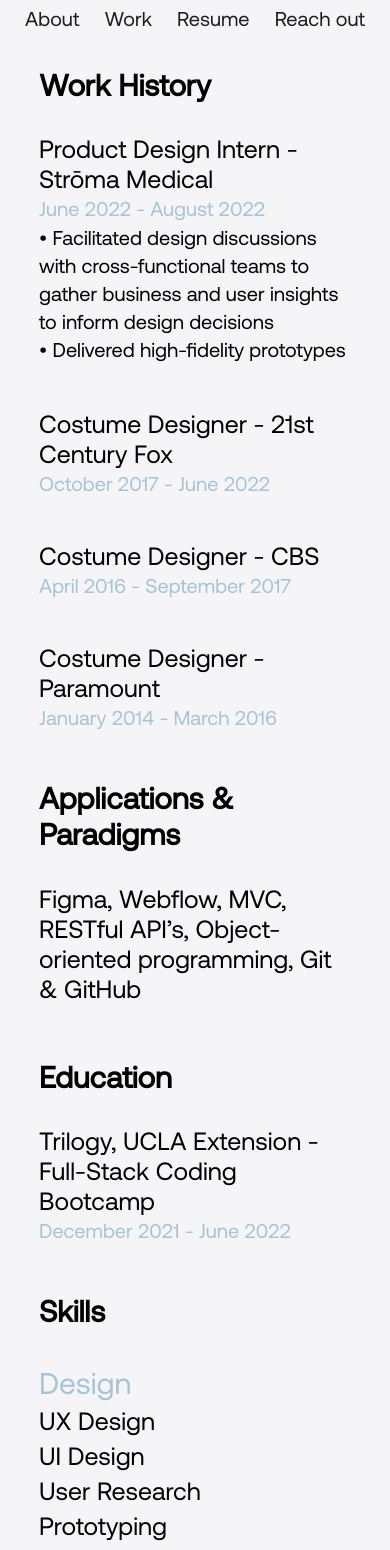
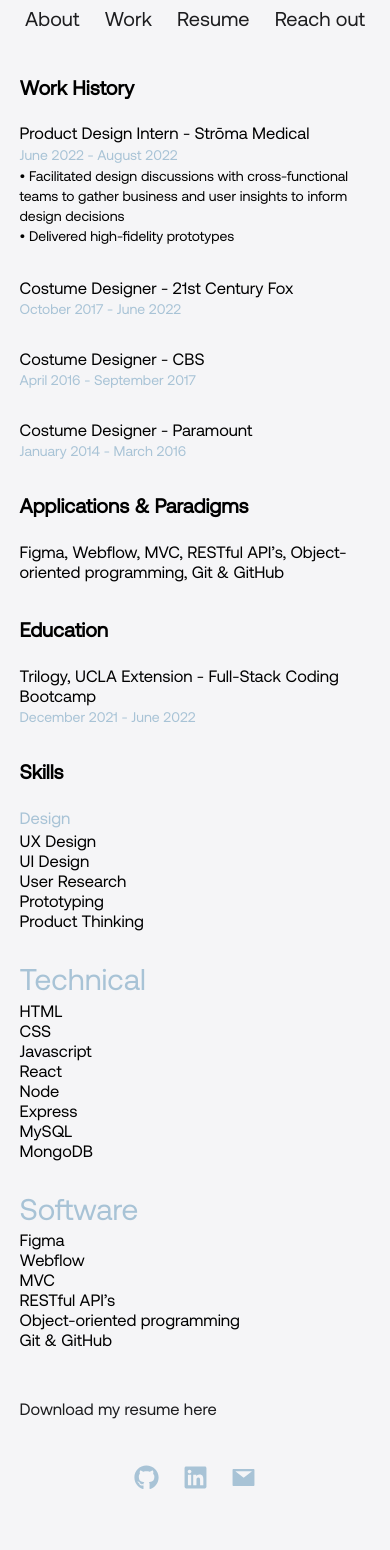
Before and after one commit to sophiehomer/react_portfolio, a React (Create React App) app: page /resume in a window 390 px wide. Shown: the top 1550 px of the page. After the commit the page ends 1505 px from the top, so only its background shows below. Built offline with nearby package versions, Linux system fonts and the light colour scheme.

Commit message:
resume media queries

```diff
--- a/src/index.css
+++ b/src/index.css
@@ -305,17 +305,24 @@
   padding-right: 20%;
 }
 
-.first,
+
 .second,
 .third,
 .fourth {
 text-align: left;
 font-size: 30px;
-/* color: #6E6E73; */
-/* color: #A8D80A; */
 color:#A8C3D6;
 font-family: aeonik-regular, sans-serif !important;
 margin-bottom: 0%;
+}
+
+.first {
+text-align: left;
+font-size: 30px;
+color:#A8C3D6;
+font-family: aeonik-regular, sans-serif !important;
+margin-bottom: 0%;
+margin-top: 0%;
 }
 
 .firstSummary,
@@ -424,7 +431,6 @@
   align-content: center;
   width: 100%;
   margin-bottom: 4%;
-  /* margin-top: 10%; */
 }
 
 .dinnerDrinksContainer {
@@ -1216,15 +1222,8 @@
         font-size: 20px;
       }
 
-
       }
 /* -------------------------- WORK MEDIA QUERIES --------------------------- */
-@media only screen and (max-width: 1269px) {
-  .femmeDeptContainer {
-    margin-top: 4%;
-  }
- }
-
 @media only screen and (max-width: 800px) {
   .femmeDeptImg,
   .kitImg,
@@ -1242,6 +1241,23 @@
   }
  }
 
+ @media only screen and (max-width: 450px) {
+
+ .product {
+  font-size: 16.5px;
+  margin-bottom: 0%;
+ }
+
+ .role {
+  font-size: 14px;
+ }
+
+ .portfolioImages {
+  margin-top: 10%;
+}
+
+ }
+
 
 /* -------------------------- MORE ABOUT ME MEDIA QUERIES --------------------------- */
 @media only screen and (max-width: 1269px) {
@@ -1269,9 +1285,15 @@
     padding-left: 5%;
     padding-right: 5%;
    }
+
+   @media only screen and (max-width: 450px) {
+    .moreAboutMeContainer {
+     margin-top: 10%;
+     }
+   }
  }
 
-/* -------------------------- FEMME DEPT MEDIA QUERIES ------------------------- */
+/* -------------------------- RESUME MEDIA QUERIES ------------------------- */
 @media only screen and (max-width: 1100px) {
   .resumePage {
     padding-left: 10%;
@@ -1285,6 +1307,70 @@
     padding-right: 10%;
   }
 }
+
+@media only screen and (max-width: 450px) {
+  .workHistory {
+    font-size: 20px;
+    margin-top: 0%;
+  }
+
+  .resumePage {
+    margin-top: 10%;
+  }
+
+  .resumePage {
+    padding-left: 5%;
+    padding-right: 5%;
+  }
+
+  .workHistory,
+  .resumeAppsAndParadigmsTitle,
+  .educationTitle,
+  .resumeSkills {
+    font-size: 20px;
+  }
+
+  .job {
+    font-size: 16.5px;
+  }
+
+  .jobDate,
+  .stromaJobDate {
+    font-size: 14px;
+  }
+
+  .jobDescription {
+    font-size: 14px;
+    line-height: 20px;
+  }
+
+  .resumeAppsAndParadigms {
+    font-size: 16.5px;
+    line-height: 20px;
+  }
+
+  .education {
+    font-size: 16.5px;
+  }
+
+  .resumeDesign {
+    font-size: 16.5px;
+  }
+
+  .fourthSummary {
+    font-size: 16.5px;
+    line-height: 20px;
+    margin-bottom: 0%;
+  }
+
+  .resumeDownload {
+    font-size: 16.5px;
+    margin-bottom: 10%;
+  }
+}
+
+
+
 
 
 
```
